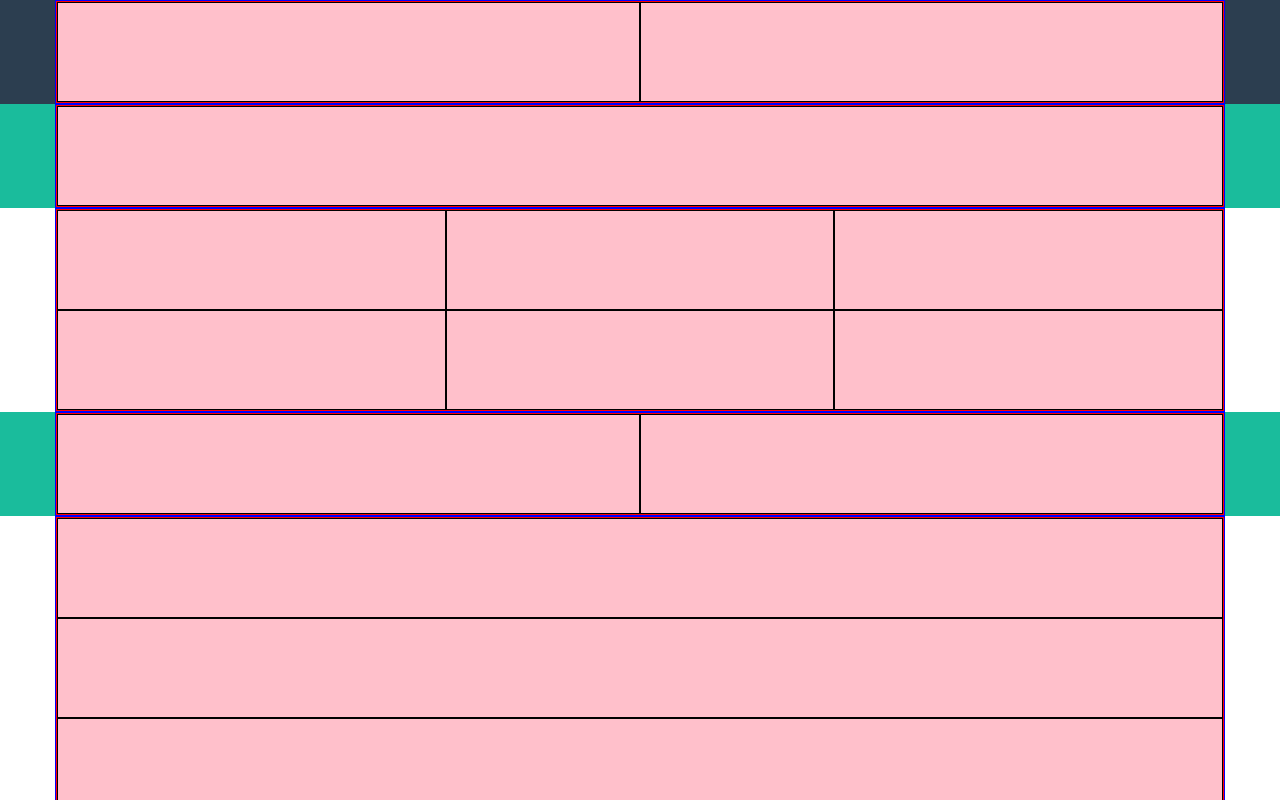
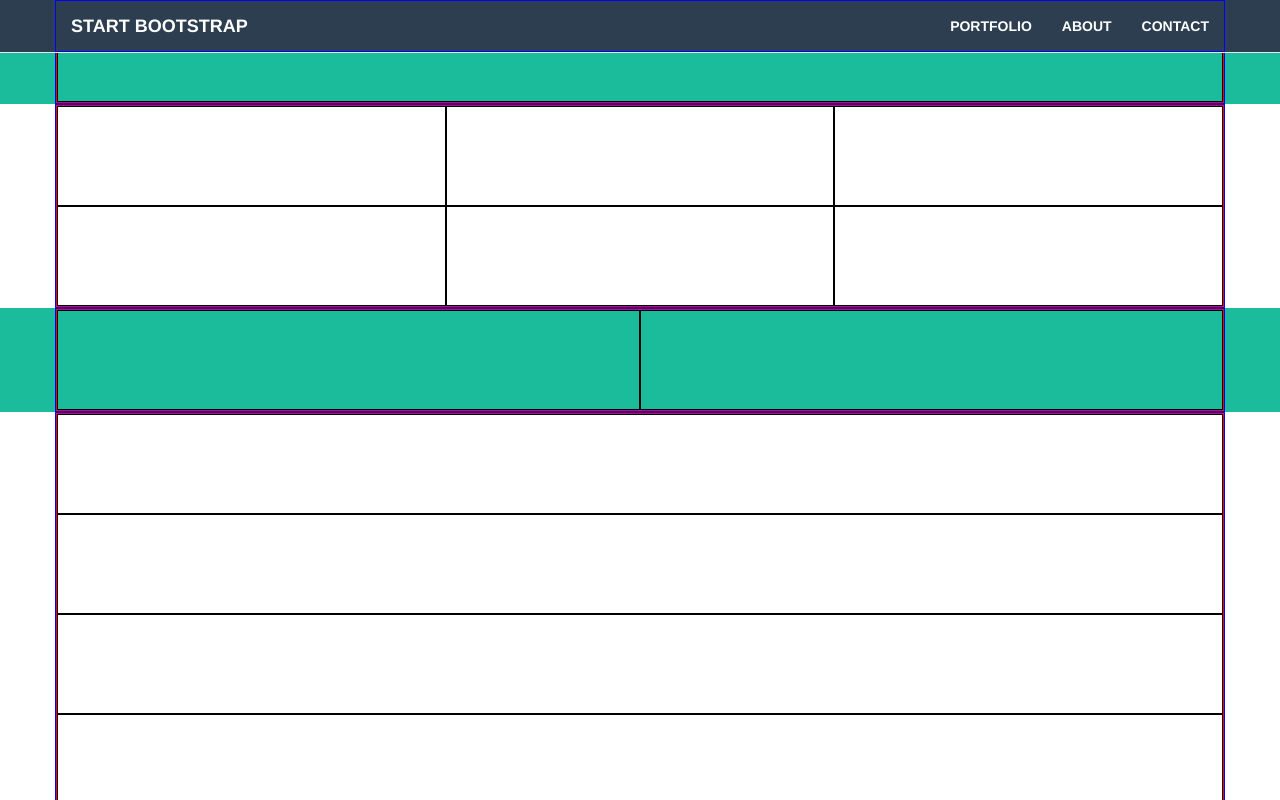
Before and after one commit to nicolamilani1988/html-css-bootstrap-freelancer, a plain HTML site: page index.html in a window 1280 px wide. Shown: the top 800 px of the page. Drawn offline with nearby package versions, Linux system fonts and the light colour scheme.

Commit message:
inserito contenuto header

```diff
--- a/css/style.css
+++ b/css/style.css
@@ -9,16 +9,16 @@
 
 [class*="col-"]{
   height: 100px;
-  background-color: pink;
+  /* background-color: pink; */
   border: 1px solid black;
 }
 
 
-
 /* regole generali */
-header, footer>:last-child{
+footer>:last-child{
   background-color: #2C3E50;
 }
+
 
 footer>:first-child{
   background-color: #3A546D;
@@ -27,3 +27,26 @@ footer>:first-child{
 #page_jumbotron, #about_us{
   background-color: #1ABC9C;
 }
+
+/* regole header */
+header .navbar{
+  margin-bottom: 0;
+}
+
+header .navbar-default{
+  background-color: #2C3E50;
+}
+
+header .navbar-default .navbar-brand,
+header .navbar-default .navbar-nav > li > a{
+  color: white;
+  font-weight: bolder;
+}
+
+header .navbar-default .navbar-nav > li > a:hover{
+  color: #1ABC9C;
+}
+
+header .navbar-default .navbar-brand:hover{
+  color: white;
+}
--- a/index.html
+++ b/index.html
@@ -12,21 +12,29 @@
     <!-- sezione di testa -->
     <header>
 
-      <div class="container">
-
-        <div class="row">
-            <!-- header in alto a sx -->
-            <div class="col-xs-6 col-md-6 col-lg-6">
-
-            </div>
-            <!-- nav menu in alto a dx -->
-            <div class="col-xs-6">
-
+        <nav class="navbar navbar-default navbar-fixed-top">
+          <div class="container">
+            <!-- Brand and toggle get grouped for better mobile display -->
+            <div class="navbar-header">
+              <button type="button" class="navbar-toggle collapsed" data-toggle="collapse" data-target="#bs-example-navbar-collapse-1" aria-expanded="false">
+                <span class="sr-only">Toggle navigation</span>
+                <span class="icon-bar"></span>
+                <span class="icon-bar"></span>
+                <span class="icon-bar"></span>
+              </button>
+              <a class="navbar-brand" href="#">START BOOTSTRAP</a>
             </div>
 
-        </div>
-
-      </div>
+        <!-- Collect the nav links, forms, and other content for toggling -->
+            <div class="collapse navbar-collapse" id="bs-example-navbar-collapse-1">
+              <ul class="nav navbar-nav navbar-right">
+                <li><a href="#" class="text-muted">PORTFOLIO</a></li>
+                <li><a href="#">ABOUT</a></li>
+                <li><a href="#">CONTACT</a></li>
+              </ul>
+            </div>
+          </div>
+        </nav>
 
     </header>
 
```
